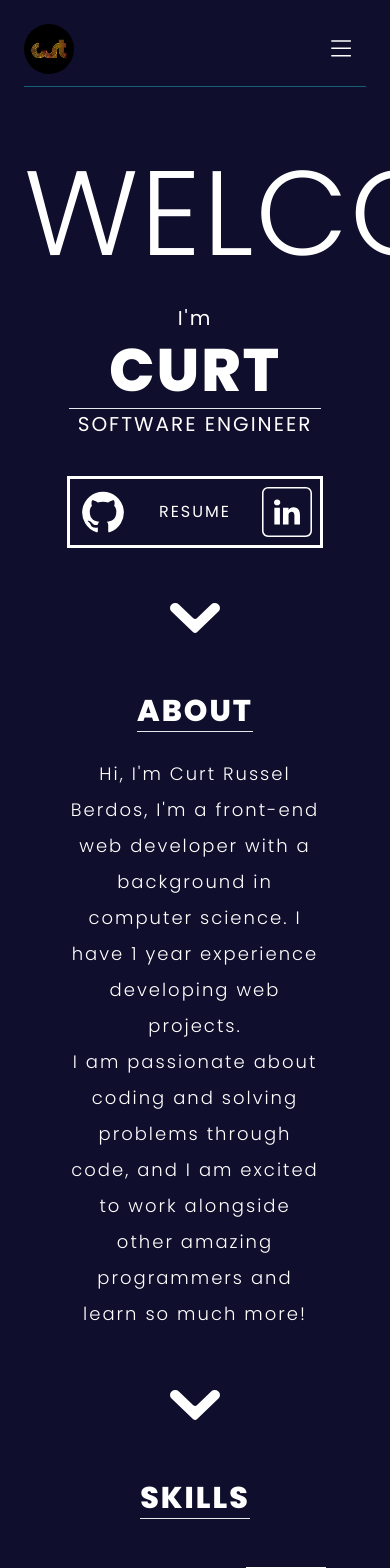
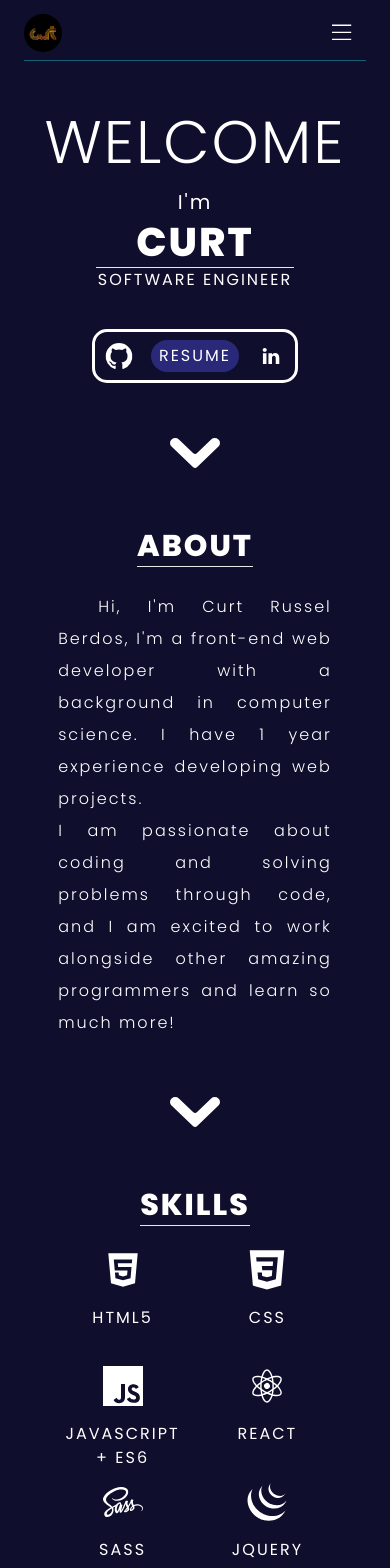
Before and after one commit to Curtyyy/myPortfolio, a React (Vite) app: page / in a window 390 px wide. Shown: the top 1568 px of the page. Built offline with nearby package versions, Linux system fonts and the light colour scheme.

Commit message:
Update: Responsive

```diff
--- a/index.html
+++ b/index.html
@@ -1,10 +1,10 @@
 <!DOCTYPE html>
-<html lang="en">
+<html lang="en" class="scroll-smooth">
   <head>
     <meta charset="UTF-8" />
-    <link rel="icon" type="image/svg+xml" href="/vite.svg" />
+    <link rel="icon" type="image/mylogo" href="./src/assets/curtlogo.svg" />
     <meta name="viewport" content="width=device-width, initial-scale=1.0" />
-    <title>My Portfolio</title>
+    <title>Curt Russel Berdos | Software Engineer, Frontend Developer</title>
   </head>
   <body>
     <div id="root"></div>
--- a/src/App.jsx
+++ b/src/App.jsx
@@ -6,7 +6,7 @@ const App = () => (
 
     <div className={`bg-main w-full text-white overflow-hidden`}>
 
-      <div className={`${style.flexCenter} ${style.padding}`}>
+      <div id='home' className={`${style.flexCenter} ${style.padding}`}>
         <div className={`${style.paddingY} ${style.border1} ${style.boxWidth}`}>
           <Nav />
         </div>
@@ -24,7 +24,7 @@ const App = () => (
         </div>
       </div>
 
-      <div className={`${style.flexCenter} ${style.padding}`}>
+      <div id='about' className={`${style.flexCenter} ${style.padding}`}>
         <div className={`${style.paddingY} ${style.boxWidth}`}>
           <About/>
         </div>
@@ -36,7 +36,7 @@ const App = () => (
         </div>
       </div>
 
-      <div className={`${style.flexCenter} ${style.padding}`}>
+      <div id='skills' className={`${style.flexCenter} ${style.padding}`}>
         <div className={`${style.paddingY} ${style.boxWidth}`}>
           <Skills />
         </div>
@@ -48,7 +48,7 @@ const App = () => (
         </div>
       </div>
 
-      <div className={`${style.flexCenter} ${style.padding}`}>
+      <div id='project' className={`${style.flexCenter} ${style.padding}`}>
         <div className={`${style.paddingY} ${style.boxWidth}`}>
           <Project />
         </div>
@@ -60,12 +60,16 @@ const App = () => (
         </div>
       </div>
 
-      <div className={`${style.flexCenter} ${style.padding}`}>
+      <div id='contact' className={`${style.flexCenter} ${style.padding}`}>
         <div className={`${style.paddingY} ${style.boxWidth}`}>
           <Contact />
         </div>
       </div>
 
+      <div className={`${style.flexCenter} ${style.padding}`}>
+        <div className={`${style.paddingY} ${style.boxWidth}`}>
+        </div>
+      </div>
 
     </div>
   )
--- a/src/components/About.jsx
+++ b/src/components/About.jsx
@@ -4,9 +4,9 @@ import styles from '../style'
 const About = () => {
   return (
     <div className={`${styles.flexCenter}`}>
-      <div className='font-poppins text-center w-[80%] leading-loose px-3'>
+      <div className='font-poppins text-justify w-[80%] leading-loose ss:text-center ss:px-3'>
         <h1 className='text-[30px] font-extrabold border-b w-max mx-auto leading-10 mb-6'>ABOUT</h1>
-        <p className='text-[18px] font-light'>
+        <p className='text-[16px] indent-10 ss:indent-0 font-light ss:text-[18px]'>
         Hi, I'm Curt Russel Berdos, I'm a front-end web developer with a background in computer science. I have 1 year experience developing web projects. <br />
         I am passionate about coding and solving problems through code, and I am excited to work alongside other amazing programmers and learn so much more!
         </p>
--- a/src/components/Contact.jsx
+++ b/src/components/Contact.jsx
@@ -9,14 +9,14 @@ const Contact = () => {
 
         <div>
           <h1 className='pb-2'>Me Through</h1>
-          <a href="https://mail.google.com/mail/?view=cm&fs=1&to=curt.berdos@gmail.com" target='_blank' className='border-b p-1'>curt.berdos@gmail.com</a>
+          <a href="https://mail.google.com/mail/?view=cm&fs=1&to=curt.berdos@gmail.com" target='_blank' className='border-b p-1 hover:text-primary transition-all duration-300'>curt.berdos@gmail.com</a>
         </div>
 
-        <div className='flex items-center justify-center gap-5 py-6'>
+        <div className='inline-block ss:flex items-center justify-center gap-5 py-6'>
           {contacts.map((cont, index) => (
-            <a href="#" id={cont.id} key={cont.id} className='flex justify-center items-center outline'>
+            <a href="#" id={cont.id} key={cont.id} className='grid grid-rows-1 grid-flow-col outline my-3 rounded-xl hover:bg-primary transition-all duration-300'>
               <img src={cont.img} alt={cont.id} className='w-[70px] px-2' />
-              <h6>{cont.title}</h6>
+              <h6 className='row-start-1 row-end-2 w-28 flex items-center justify-left pl-2'>{cont.title}</h6>
             </a>
           ))}
         </div>
--- a/src/components/Skills.jsx
+++ b/src/components/Skills.jsx
@@ -7,11 +7,11 @@ const Skills = () => {
       <div className='font-poppins text-center w-full'>
         <h1 className='text-[30px] font-extrabold border-b w-max mx-auto leading-10 mb-6'>SKILLS</h1>
 
-        <div className='text-center w-[80%] grid grid-cols-3 grid-flow-row gap-4 p-2 m-auto my-10'>
+        <div className='text-center w-[80%] grid grid-cols-2 grid-flow-row gap-4 m-auto my-5 ss:p-2 ss:my-10 ss:grid-cols-3'>
           {skills.map((skill, index) => (
-            <div key={skill.id} className='grid items-center justify-center'>
-              <img src={skill.img} alt={skill.id} className='w-[80px] h-[80px] m-auto' />
-              <h6 className='text-[18px] py-2'>{skill.title}</h6>
+            <div key={skill.id} className='grid items-center justify-center grid-cols-1 grid-flow-row gap-y-2'>
+              <img src={skill.img} alt={skill.id} className='w-[40px] h-[40px] ss:w-[80px] ss:h-[80px] m-auto mt-0 ' />
+              <h6 className='text-[16px] row-start-3 row-end-3 h-11 ss:text-[18px] ss:h-14'>{skill.title}</h6>
             </div>
           ))}
         </div>
--- a/src/components/hero.jsx
+++ b/src/components/hero.jsx
@@ -6,15 +6,15 @@ const hero = () => {
   return (
     <div className={`w-full flex items-center justify-center`}>
       <div className="font-poppins text-center w-full">
-        <h1 className='text-[120px] font-light'>WELCOME</h1>
-        <h3 className='text-[20px]'>I'm</h3>
-        <h1 className='text-[60px] font-extrabold border-b w-max px-10 mx-auto text-center leading-tight'>CURT</h1>
-        <h3 className='text-[20px]'>SOFTWARE ENGINEER</h3>
+        <h1 className='font-light text-[60px] ss:text-[90px] sm:text-[140px]'>WELCOME</h1>
+        <h3 className='text-[20px] ss:text-[30px] sm:text-[40px]'>I'm</h3>
+        <h1 className='text-[40px] ss:text-[65px] sm:text-[80px] font-extrabold border-b w-max px-10 mx-auto text-center leading-tight'>CURT</h1>
+        <h3 className='text-[16px] ss:text-[20px] sm:text-[25px]'>SOFTWARE ENGINEER</h3>
 
-        <div className="flex items-center justify-between w-[250px] m-auto mt-10 p-2 outline">
-          <a href="#"><img src={github} alt="github" className='w-[50px] h-[50px]' /></a>
-          <a href="#">RESUME</a>
-          <a href="#"><img src={linked} alt="linkedin" className='w-[50px] h-[50px]' /></a>
+        <div className="flex items-center justify-between gap-2 w-[200px] ss:w-[300px] m-auto mt-10 p-2 outline rounded-xl ">
+          <a href="#" className='flex justify-start w-2/6 h-2/6 ss:w-1/6 ss:h-1/6 hover:bg-primary rounded transition-all duration-300'><img src={github} alt="github" className='w-full' /></a>
+          <a href="#" className=' text-[16px] rounded-full px-2 py-1 mx-2 bg-primary ss:text-[22px] ss:px-4 hover:bg-opacity-30 hover:outline transition-all duration-300'>RESUME</a>
+          <a href="#" className='flex justify-end w-2/6 h-2/6 ss:w-1/6 ss:h-1/6 hover:bg-primary rounded transition-all duration-300'><img src={linked} alt="linkedin" className='w-full' /></a>
         </div>
       </div>
     </div>
--- a/src/components/nav.jsx
+++ b/src/components/nav.jsx
@@ -5,9 +5,16 @@ import { navLinks } from '../constants';
 const nav = () => {
   const [toggle, setToggle] = useState(false);
 
+  const [color, setColor] = useState(false)
+  const changeColor = () => {
+    window.scrollY >= 90 ? setColor(true) : setColor(false)
+  }
+  window.addEventListener("scroll", changeColor)
+
   return (
+  <header className={`fixed top-0 left-0 right-0 w-full px-6 py-2 ${color ? "bg-black bg-opacity-30" : "bg-none" } transition-all duration-300 z-50`}>
     <nav className='w-full flex items-center justify-between navbar'>
-      <a href="#"><img src={curtlogo} alt="myLogo" className='w-[50px] rounded-full' /></a>
+      <a href="#home"><img src={curtlogo} alt="myLogo" className='w-[13%] ss:w-2/12 rounded-full' /></a>
 
       <ul className='list-none sm:flex hidden justify-end items-center flex-1'>
         {navLinks.map((nav, index) => (
@@ -22,7 +29,7 @@ const nav = () => {
       <div className='sm:hidden flex justify-end cursor-pointer items-center'>
           <img src={toggle ? exit : menu} alt="menu" className='w-[50px] h-[50px] object-contain' onClick={() => setToggle((prev => !prev))} />
 
-          <div className={`${toggle ? 'flex' : 'hidden'} absolute top-20 p-3 right-0 min-w-full bg-primary rounded-xl`}>
+          <div className={`${toggle ? 'flex' : 'hidden'} absolute top-20 p-3 right-0 min-w-full bg-primary rounded-xl xs:text-xs`}>
             <ul className='list-none flex flex-1 justify-center items-center'>
               {navLinks.map((nav, index) => ( <li key={nav.id} className={`font-poppins font-normal cursor-pointer text- text-white ${index === navLinks.length - 1 ? 'mr-0' : 'mr-10'} hover:text-cyan-300 transition-all`}>
               <a href={`#${nav.id}`} className='transition-all'>
@@ -32,8 +39,8 @@ const nav = () => {
             </ul>
           </div>
       </div>
-
     </nav>
+  </header>
   )
 }
 
--- a/src/constants/index.js
+++ b/src/constants/index.js
@@ -129,6 +129,6 @@ export const contacts = [
     {
         id: "linked",
         title: "Linkedin",
-        img: linked2,
+        img: linked,
     },
 ];
--- a/src/style.js
+++ b/src/style.js
@@ -1,7 +1,7 @@
 const styles = {
     boxWidth: "xl:max-w-[1280px] w-full",
 
-    border1: "border-b-[1px] border-solid border-cyan-800",
+    border1: "border-b-[1px] border-solid border-cyan-800 py-6 ss:py-7",
 
     flexCenter: "flex justify-center items-center",
     flexStart: "flex justify-center items-start",
--- a/tailwind.config.cjs
+++ b/tailwind.config.cjs
@@ -17,7 +17,7 @@ module.exports = {
     },
     screens: {
       xs: "360px",
-      ss: "590px",
+      ss: "530px",
       sm: "768px",
       md: "1060px",
       lg: "1200px",
```
Also changed, not shown: src/components/Project.jsx (+6 -6 lines), src/assets/linked.svg.
